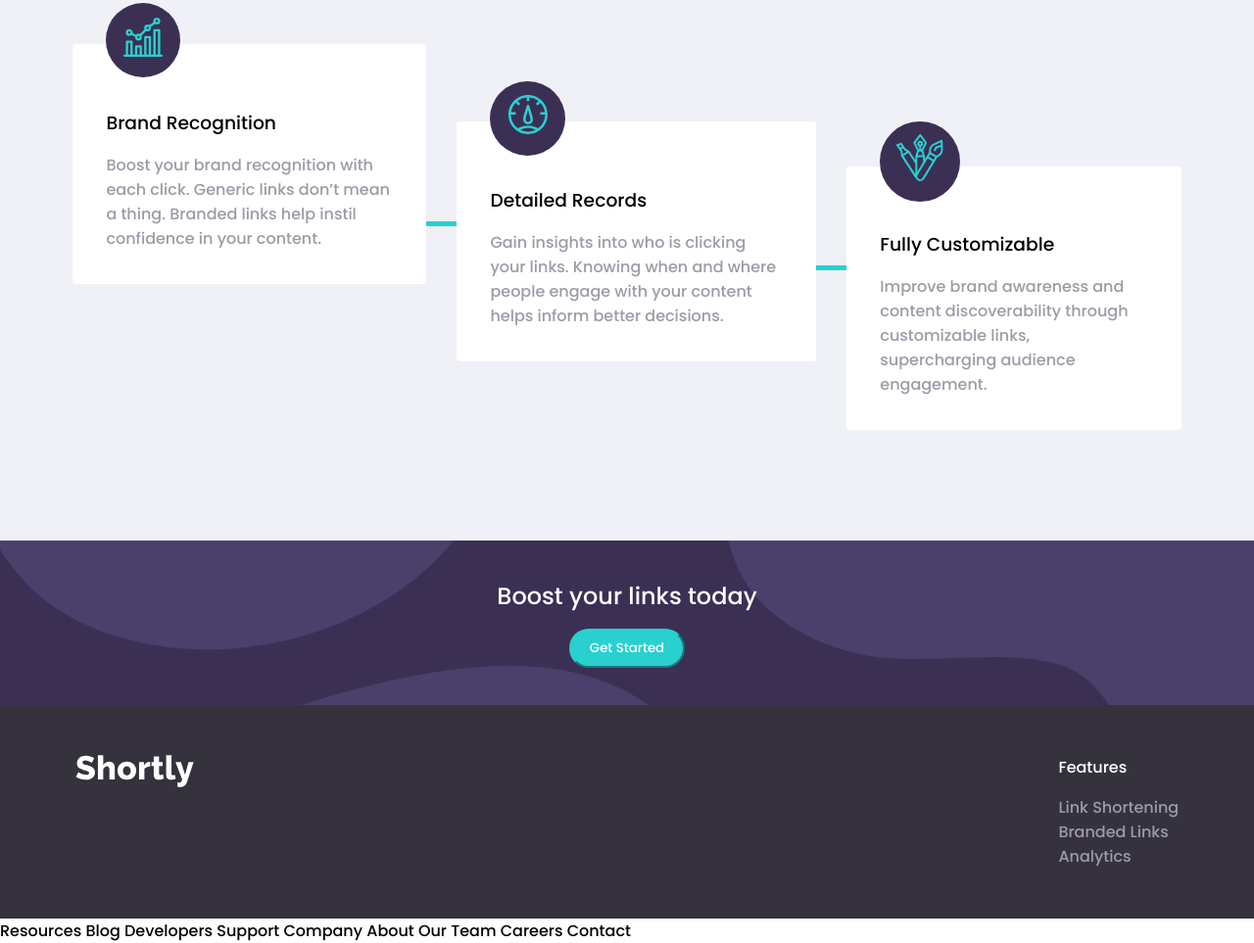
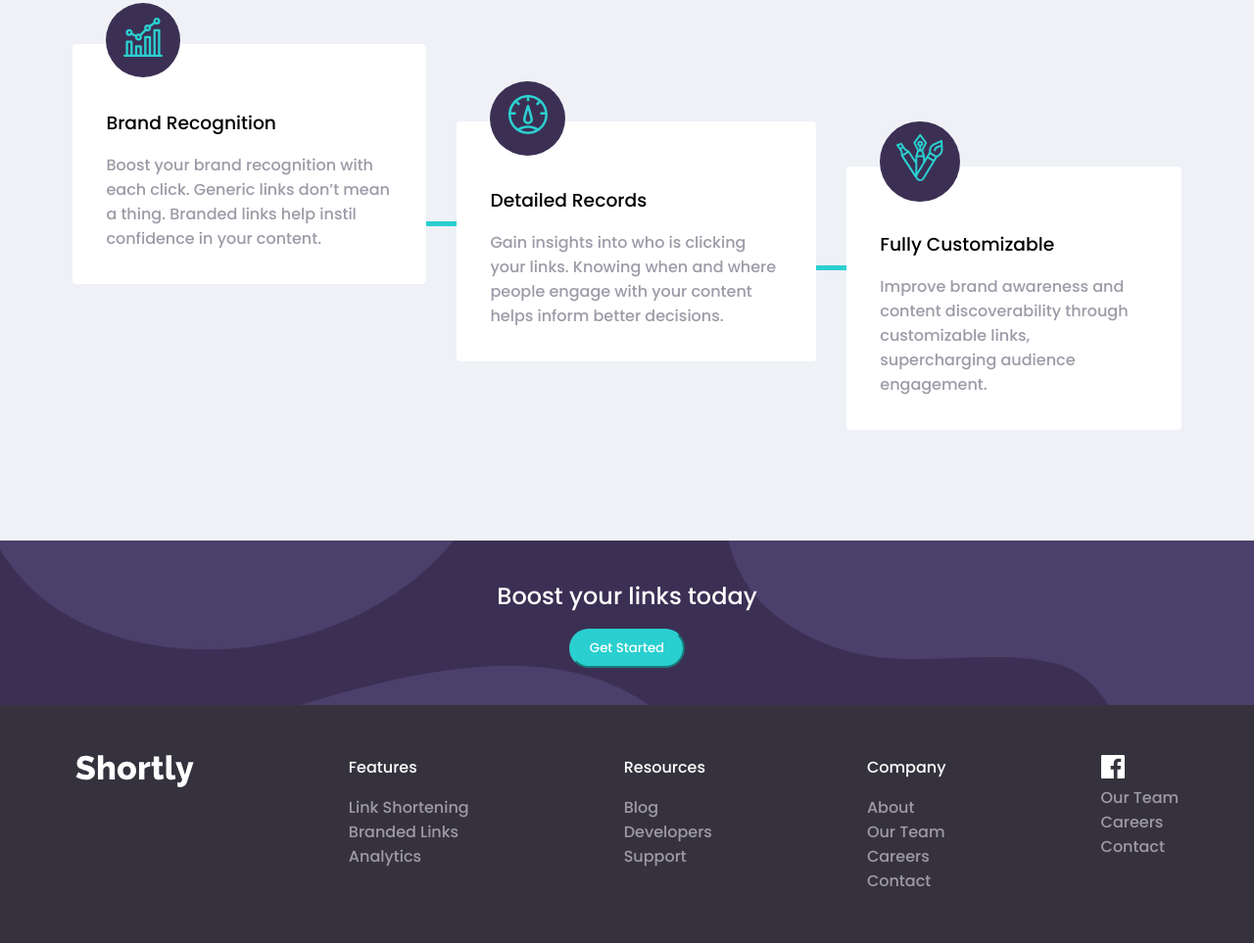
Before and after one commit to isaacpitwa/url-shortening, a plain HTML site: page index.html in a window 1280 px wide. Shown: the part 963-1926 px from the top of the page at 98% size. Drawn offline with Linux system fonts and the light colour scheme.

Commit message:
Footer items

```diff
--- a/index.html
+++ b/index.html
@@ -122,6 +122,33 @@
       <li><a href="#"> Analytics</a></li>
     </ul>
    </div>
+   <div class="helpful-links">
+    <h4 class="">Resources</h4>
+    <div class="space-x"></div>
+   <ul>
+     <li><a href="#">Blog</a></li>
+     <li><a href="#">Developers</a></li>
+     <li><a href="#">Support</a></li>
+   </ul>
+  </div>
+  <div class="helpful-links">
+    <h4 class="">Company</h4>
+    <div class="space-x"></div>
+   <ul>
+     <li><a href="#">About</a></li>
+     <li><a href="#">Our Team</a></li>
+     <li><a href="#">Careers</a></li>
+     <li><a href="#">Contact</a></li>
+   </ul>
+  </div>
+  <div class="social-links">
+    <ul>
+      <li><a href="#"><img src="./images/icon-facebook.svg"/></a></li>
+      <li><a href="#">Our Team</a></li>
+      <li><a href="#">Careers</a></li>
+      <li><a href="#">Contact</a></li>
+    </ul>
+  </div>
   </footer>
 </section>
 
@@ -131,18 +158,18 @@
 
 
 
-  Resources
 
-  Blog
-  Developers
-  Support
 
-  Company
 
-  About
-  Our Team
-  Careers
-  Contact
+
+
+
+
+
+
+
+
+
 
   <!-- <div class="attribution">
     Challenge by <a href="https://www.frontendmentor.io?ref=challenge" target="_blank">Frontend Mentor</a>.
```
